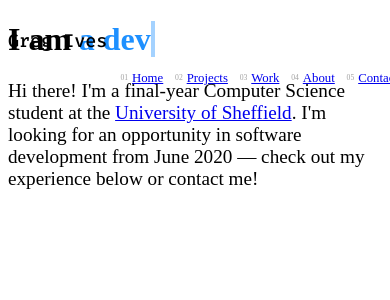
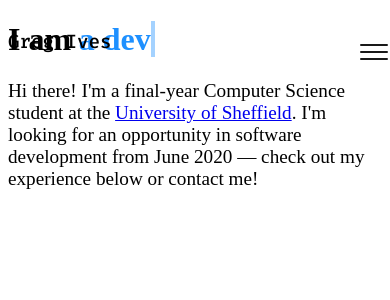
Before and after one commit to gregives/gregives.co.uk, a Nuxt app: page / in a window 390 px wide. Shown: the top 300 px of the page. Built offline with nearby package versions, Linux system fonts and the light colour scheme.

Commit message:
Start work on hamburger menu icon

```diff
--- a/assets/sass/_utilities.scss
+++ b/assets/sass/_utilities.scss
@@ -13,12 +13,6 @@ html, body {
   box-sizing: border-box;
 }
 
-// Breakpoints
-$break-sm: 576px;
-$break-md: 768px;
-$break-lg: 992px;
-$break-xl: 1200px;
-
 .container {
   height: 100%;
   margin: 0 auto;
--- a/assets/sass/_variables.scss
+++ b/assets/sass/_variables.scss
@@ -2,3 +2,9 @@ $boring-font: 'Rubik', -apple-system, BlinkMacSystemFont, 'Segoe UI', Roboto, Ox
 $header-font: 'Fira Mono', 'Courier New', Courier, monospace;
 
 $colour-primary: dodgerblue;
+
+// Breakpoints
+$break-sm: 576px;
+$break-md: 768px;
+$break-lg: 992px;
+$break-xl: 1200px;
--- a/assets/sass/default.scss
+++ b/assets/sass/default.scss
@@ -1,6 +1,6 @@
 @import "reset";
+@import "variables";
 @import "utilities";
-@import "variables";
 
 body {
   height: 100%;
--- a/components/Navbar.vue
+++ b/components/Navbar.vue
@@ -21,9 +21,22 @@
           </li>
         </ol>
       </nav>
+      <div id="hamburger" :class="{ open }" @click="open = !open">
+        <div></div>
+      </div>
     </div>
   </header>
 </template>
+
+<script>
+export default {
+  data() {
+    return {
+      open: false
+    }
+  }
+}
+</script>
 
 <style lang="scss">
 @import '~/assets/sass/_variables';
@@ -39,11 +52,16 @@ header {
   #logo {
     display: inline-block;
     font-family: $header-font;
-    font-size: 115%;
+    font-size: 120%;
   }
 
   nav {
+    display: none;
     float: right;
+
+    @media (min-width: $break-lg) {
+      display: block;
+    }
 
     ol {
       counter-reset: navbar-links;
@@ -69,5 +87,62 @@ header {
       }
     }
   }
+
+  #hamburger {
+    height: 100%;
+    padding: 10px;
+    position: absolute;
+    right: 0;
+    top: 0;
+
+    @media (min-width: $break-lg) {
+      display: none;
+    }
+
+    > div {
+      background-color: transparentize($color: black, $amount: 0.1);
+      border-radius: 1px;
+      height: 2px;
+      position: relative;
+      right: 0;
+      top: calc(50% - 1px);
+      transition: transform 300ms ease, background-color 300ms ease;
+      width: 28px;
+
+      &::before,
+      &::after {
+        background-color: transparentize($color: black, $amount: 0.1);
+        border-radius: 1px;
+        content: '';
+        height: 100%;
+        position: absolute;
+        width: 100%;
+      }
+
+      &::before {
+        top: -7px;
+        transition: top 300ms ease;
+      }
+
+      &::after {
+        bottom: -7px;
+        transition: bottom 300ms ease, transform 300ms ease;
+      }
+    }
+
+    &.open > div {
+      background-color: transparent;
+      transform: rotate(45deg);
+
+      &::before {
+        top: 0;
+      }
+
+      &::after {
+        bottom: 0;
+        transform: rotate(90deg);
+      }
+    }
+  }
 }
 </style>
```
